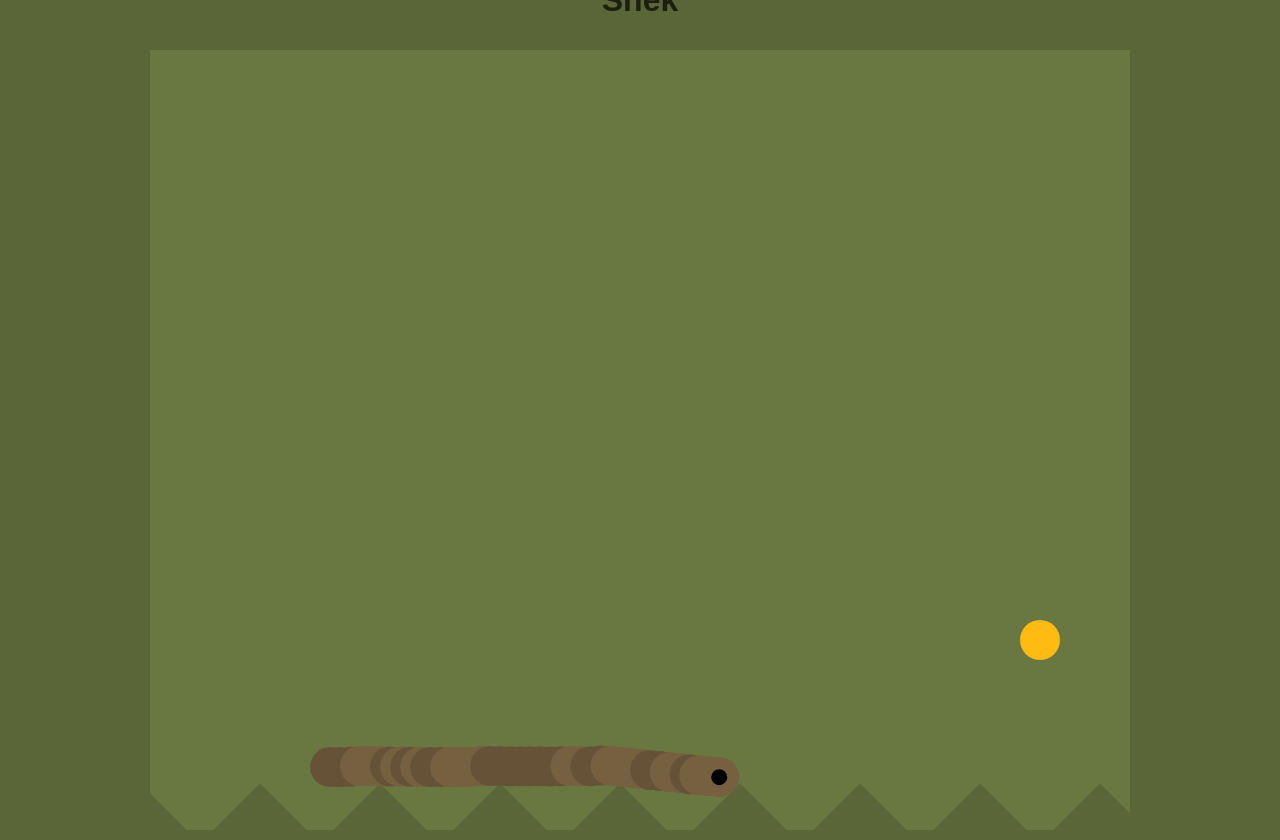
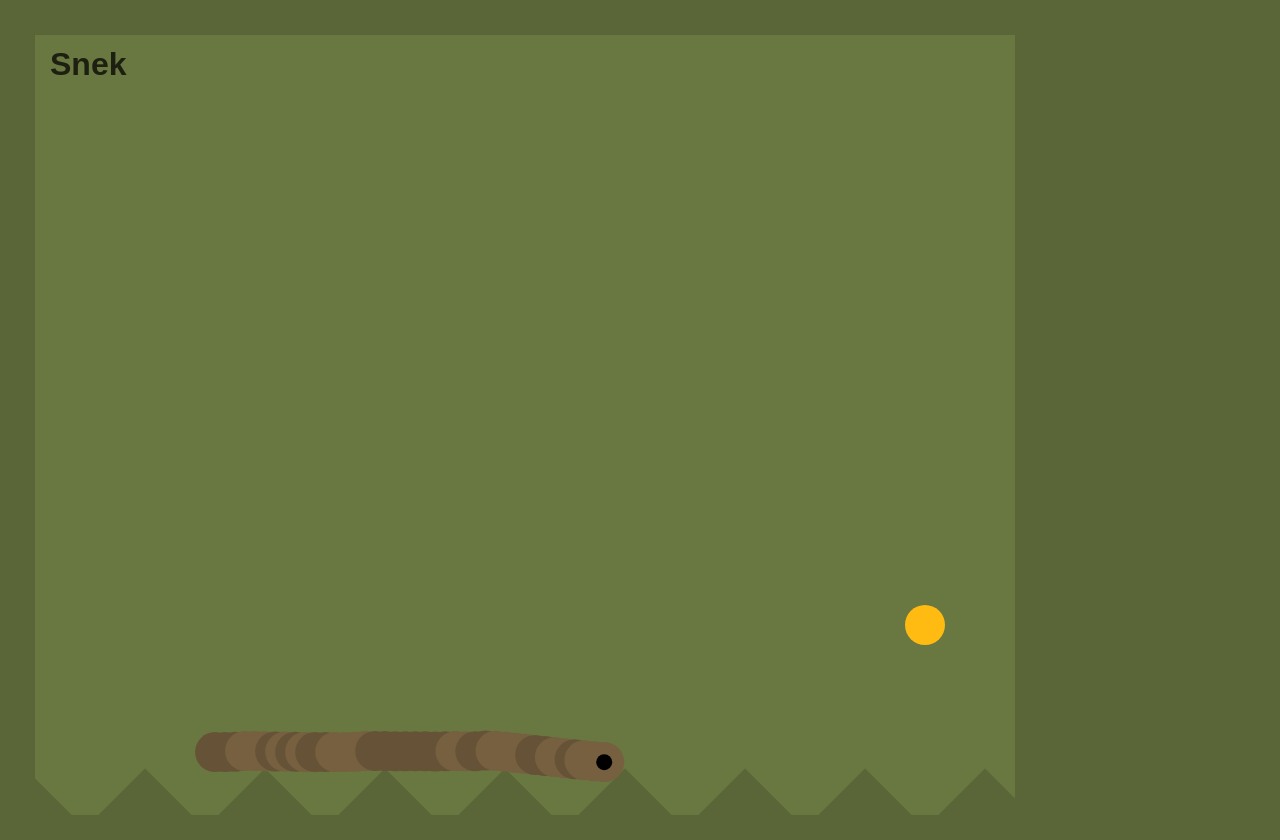
Before and after one commit to Bupeldox/Snek, a website built with webpack: page docs/index.html in a window 1280 px wide. Built offline with nearby package versions, Linux system fonts and the light colour scheme; a web font is replaced by a local one.

Commit message:
Style change up

```diff
--- a/docs/style.css
+++ b/docs/style.css
@@ -1,24 +1,31 @@
 canvas {
-    max-width: 100%;
+    max-width: min(calc(100% - 50px), 1000px);
+    max-height: max(calc(100% - 50px), 800px);
+    margin:25px;
+
+    user-select: none;
+    -webkit-user-select: none;
+    -moz-user-select: none;
+    position: absolute;
+    top:0;
+    left:0;
+    z-index: -1;
+}
+.overlay{
+    padding:25px 50px;;
+    z-index: 1;
     user-select: none;
     -webkit-user-select: none;
     -moz-user-select: none;
 }
 
+body,html{
+    height: 100%;
+}
 body {
-    display: flex;
-    flex-flow: column nowrap;
-    justify-content: center;
-    align-items: center;
-    height: 100vh;
+    height:100%;
     margin: 0;
     background-color: #5A6637;
     color:#1d2011;
     font-family: 'Bevellier', sans-serif;
 }
-
-@media (orientation: portrait) {
-    body {
-        min-height: 80vh;
-    }
-}
```
